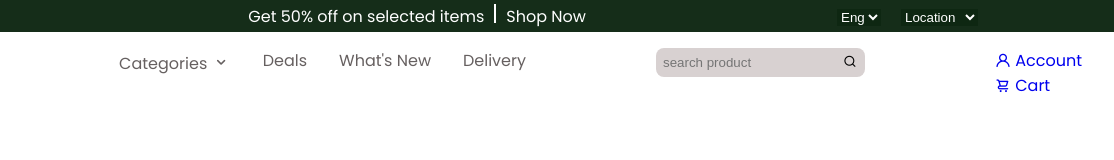
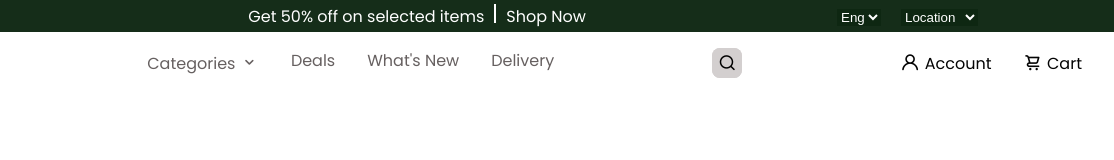
Before and after one commit to TerminalTigerr/shopCart, a plain HTML site: page index.html in a window 1280 px wide. Shown: the full height of the page, 166-1280 px from the left. Drawn offline with nearby package versions, Linux system fonts and the light colour scheme.

Commit message:
responsiveness

```diff
--- a/assets/js/main.js
+++ b/assets/js/main.js
@@ -0,0 +1,9 @@
+const search = document.querySelector(".search-widget")
+const btn = document.querySelector(".search-button")
+const input = document.querySelector(".search-input")
+
+btn.addEventListener('click', () => {
+    search.classList.toggle('active')
+    input.focus()
+
+})
--- a/assets/style/style.css
+++ b/assets/style/style.css
@@ -225,27 +225,63 @@
 	font-size: 1.2rem;
 }
 
-.search {
+.search-widget {
 	position: relative;
-	max-width: 300px;
-	align-items: center;
+	height: 30px;
+
 }
 
-.search-input {
-	background-color: #d8d1d1;
-	padding: 7px 25px 7px 7px;
-  border: none;
-  border-radius: 8px;
-  width: 100%;
+.search-widget .search-input {
+	background-color: #d3cfcf;
+	border: none;
+	border-radius: 8px;
+	font-size: 12px;
+	padding: 10px;
+	height: 30px;
+	width: 30px;
+	transition: width  0.3s ease;
 }
 
-.search_button {
+.search-button {
+	background-color: #d3cfcf;
+	border: none;
+	border-radius:  8px;
+	cursor: pointer;
+	font-size: 18px;
 	position: absolute;
-	top: 6px;
-  right: 0;
-  height: 100%;
-  width: 30px;
-  background-color: #cac2c2;
-  border: none;
-  cursor: pointer;
+	top: 0;
+	left: 0;
+	height: 30px;
+	width: 30px;
+	transition: transform o.3s ease;
 }
+
+.search-button:focus,
+.search-input:focus {
+	outline: none;
+
+}
+
+.search-widget.active .search-input {
+	width: 200px;
+	border-radius: 8px 0 0 8px;
+}
+
+.search-widget.active .search-button {
+	transform: translateX(198px);
+	border-radius: 0 8px 8px 0;
+}
+
+.account_cart {
+	display: flex;
+	column-gap: 2rem;
+}
+
+.account, .cart {
+	display: inline-block;
+	color: var(--title-color);
+}
+
+.user_icon, .cart_icon{
+	font-size: 1.2rem;
+}
--- a/index.html
+++ b/index.html
@@ -63,29 +63,31 @@
 					</ul>
 				</div>
 
-				<div class="search">
+				<div class="search-widget">
 					<input type="search" class="search-input" placeholder="search product">
-					<button class="search_button">
-						<i class="uil uil-search"></i>
+					<button class="search-button">
+						<i class="uil uil-search search-icon"></i>
 					</button>
 				</div>
 
-				<div>
+				<div class="account_cart">
 					<div class="account">
 						<a href="#account" class="account">
-							<i class="uil uil-user">
+							<i class="uil uil-user user_icon">
 							</i><span>Account</span>
 						</a>
 					</div>
 
-					<div class="chart">
+					<div class="cart">
 						<a href="#cart" class="cart">
-							<i class="uil uil-shopping-cart"></i>
+							<i class="uil uil-shopping-cart cart_icon"></i>
 							<span>Cart</span>
 						</a>
 					</div>
 				</div>
 			</nav>
 		</header>
+
+		<script src="assets/js/main.js"></script>
 	</body>
 </html>
```
